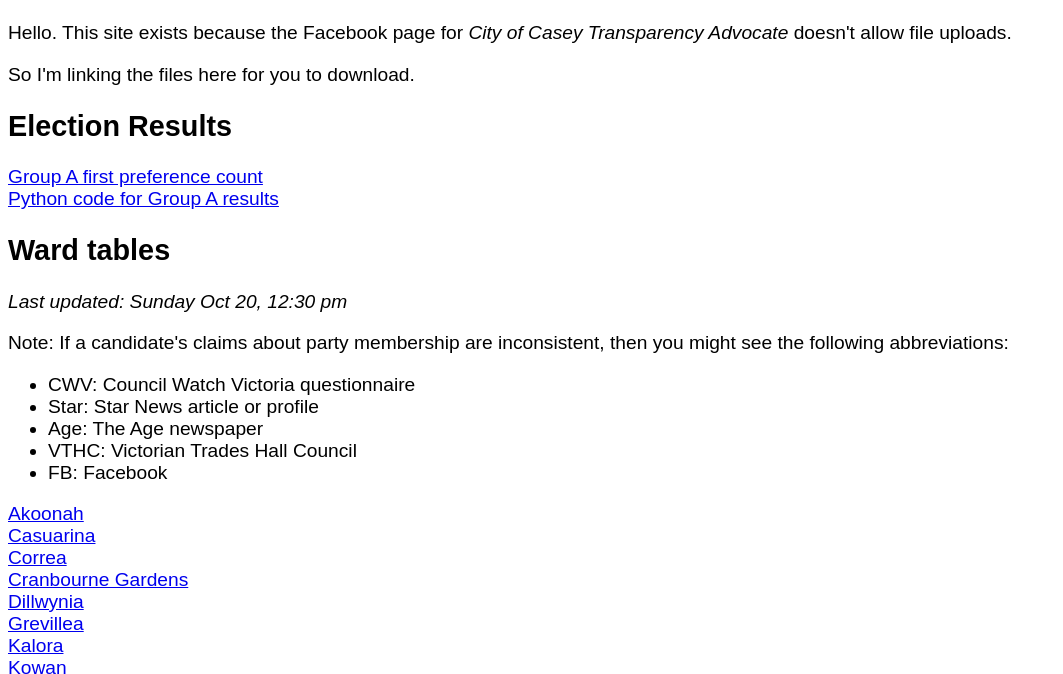
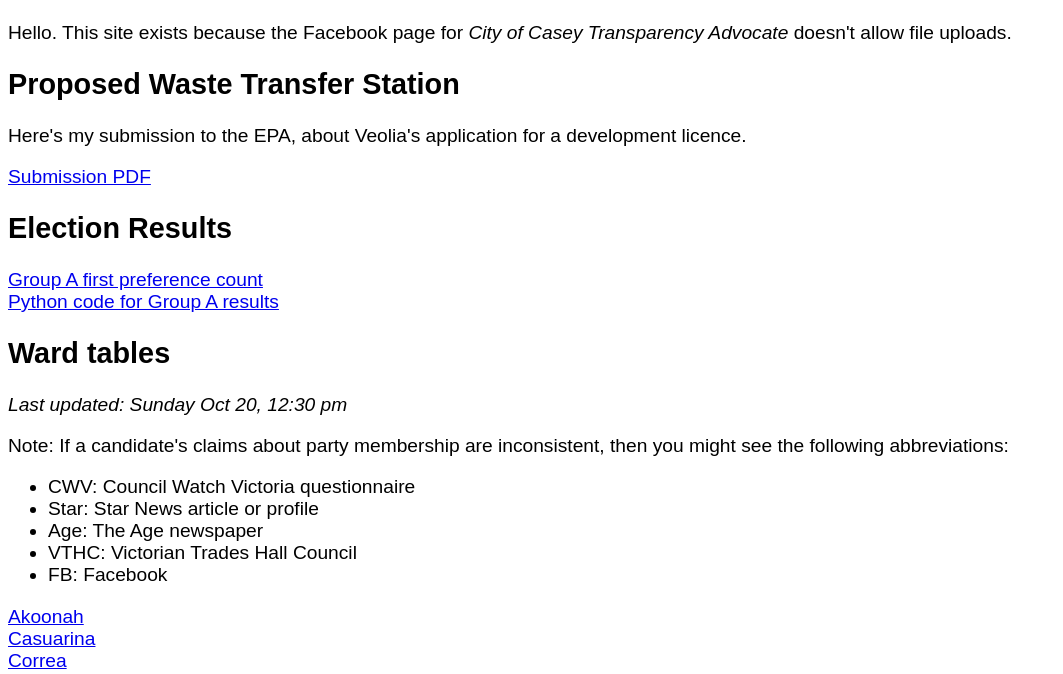
Before and after one commit to amanjit-gill-data/casey-transparency, a plain HTML site: page index.html in a window 1280 px wide. Shown: the part 102-776 px from the top of the page, without its empty margins (0-1063 px from the left). Drawn offline with Linux system fonts and the light colour scheme.

Commit message:
add epa submission to website

```diff
--- a/index.html
+++ b/index.html
@@ -23,9 +23,14 @@
       Transparency Advocate</i> doesn't allow file uploads.
     </p>
 
+    <h2>Proposed Waste Transfer Station</h2>
+
     <p>
-      So I'm linking the files here for you to download.
+      Here's my submission to the EPA, about Veolia's application for a
+      development licence.
     </p>
+
+    <a href="epa-submission/gill_submission.pdf">Submission PDF</a>
 
     <h2>Election Results</h2>
 
```
Also changed, not shown: 4 other files.
